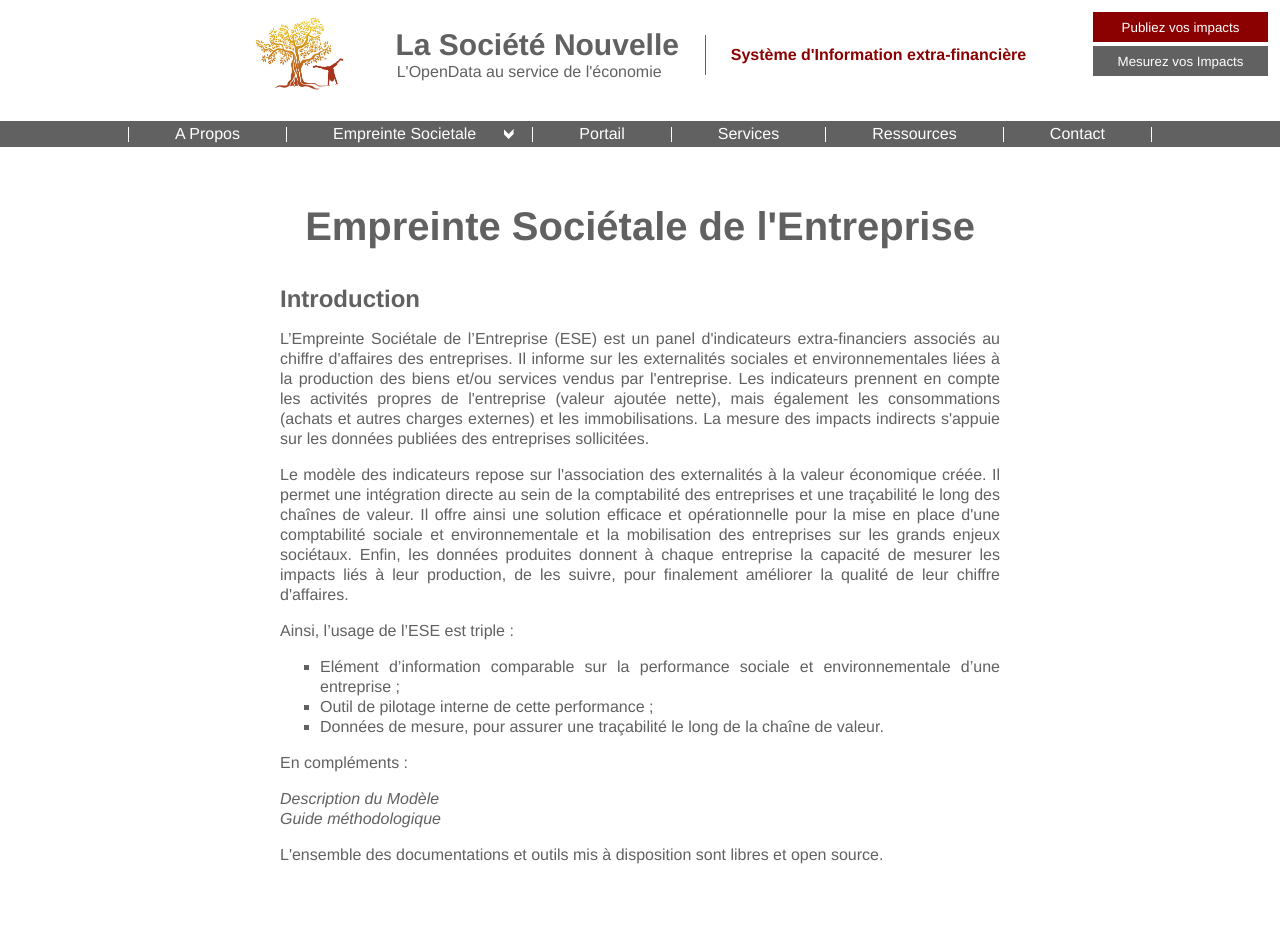
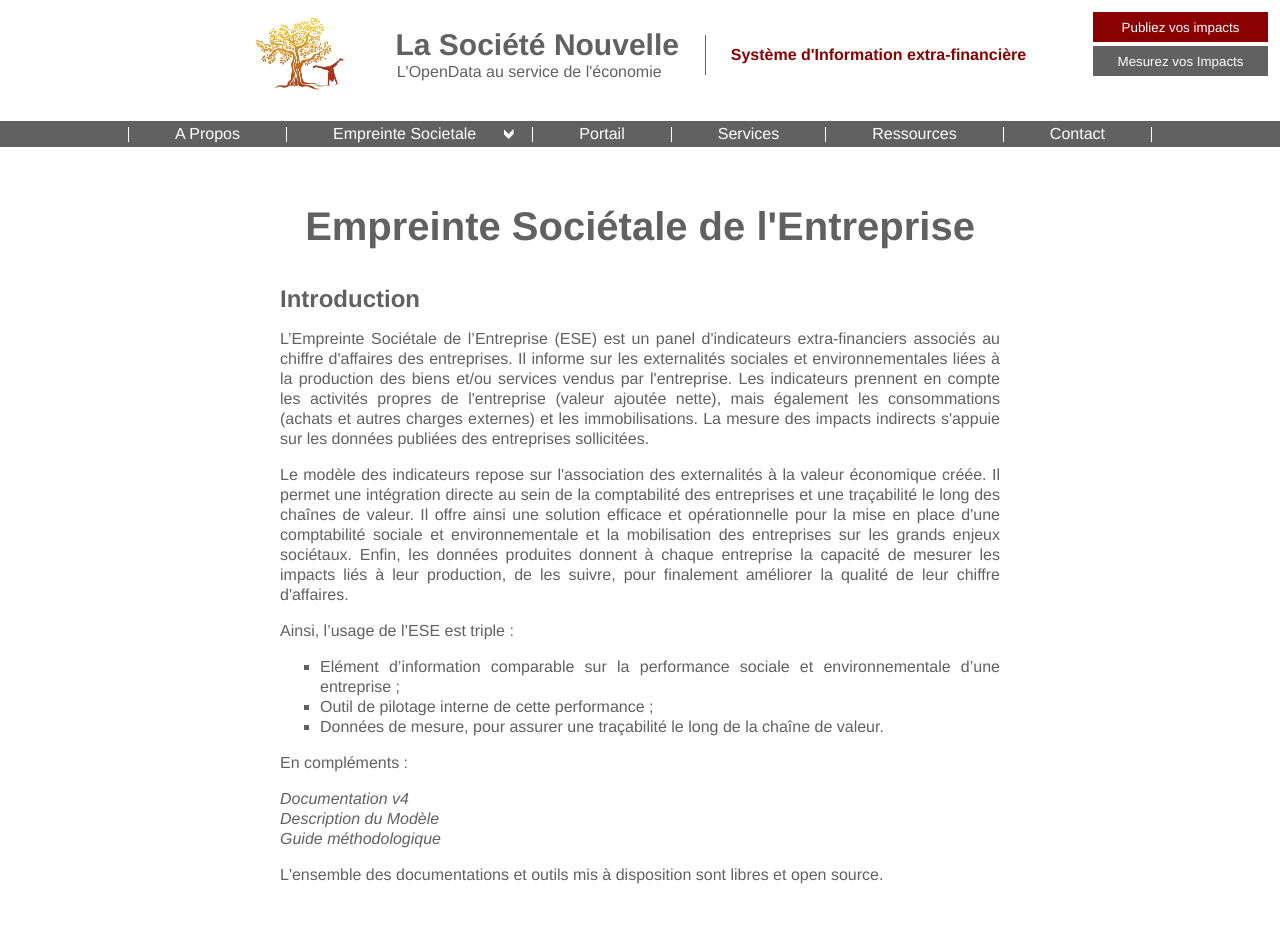
Before and after one commit to La-Societe-Nouvelle/LaSocieteNouvelle-Website, a Next.js app: page /empreinte-societale in a window 1280 px wide. Shown: the top 929 px of the page. Built offline with nearby package versions, Linux system fonts and the light colour scheme.

Commit message:
Add corporate social footprint documentation

```diff
--- a/pages/empreinte-societale.js
+++ b/pages/empreinte-societale.js
@@ -29,6 +29,7 @@ export default function Home() {
           </p>
           <p>En compléments :</p>
           <p>
+            <a className="text-link" href="/EmpreinteSocietale_documentation_v4.pdf">Documentation v4</a><br/>
             <a className="text-link" href="modele-indicateurs">Description du Modèle</a><br/>
             <a className="text-link" href="guide">Guide méthodologique</a>
           </p>
```
Also changed, not shown: 1 other file (tests, documents, lock files or other folders).
